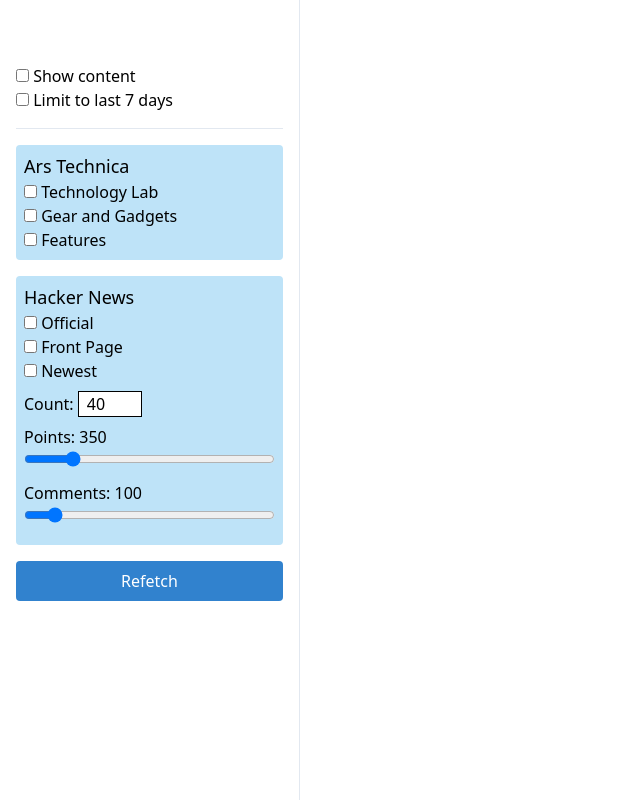
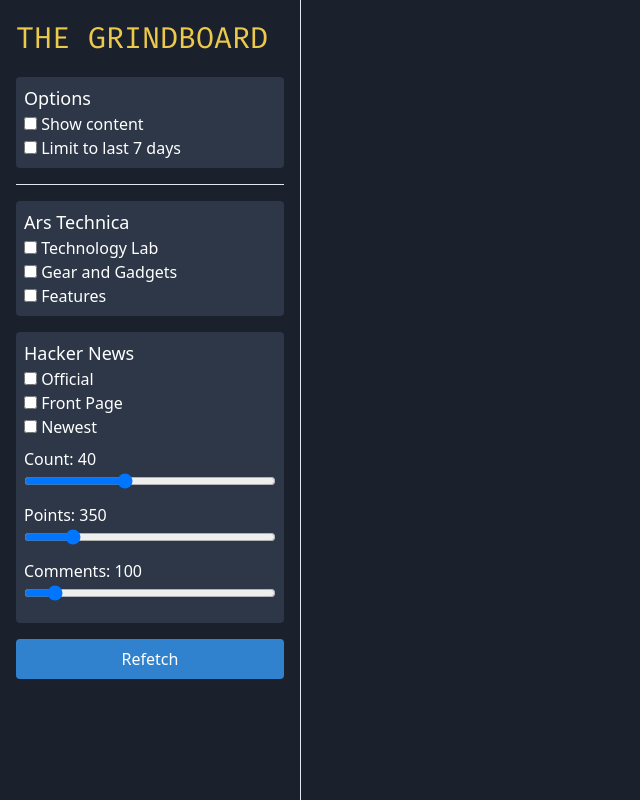
Before and after one commit to warlyware/newsletter-hq, a Nuxt app: page / in a window 1280 px wide. Shown: the whole page, without its empty margins (0-640 px from the left). Built offline with nearby package versions, Linux system fonts and the light colour scheme.

Commit message:
Update styles

```diff
--- a/components/EntryItem.vue
+++ b/components/EntryItem.vue
@@ -1,6 +1,6 @@
 <template>
   <div class="flex flex-col m-4 rounded-lg border border-grey-600 shadow-md">
-    <div class="flex font-bold mb-2 bg-gray-200 p-2 text-sm">
+    <div class="flex font-bold mb-2 bg-gray-800 p-2 text-sm rounded-lg">
       <div v-if="entryData.feed.image" class="pr-2">
         <img :src="entryData.feed.image" class="w-6">
       </div>
@@ -13,18 +13,19 @@
         </div>
       </a>
       <div class="italic">
-        <a :href="entryData.link" target="_blank">Link</a> --
-        ({{ publishDate }})
+        {{ publishDate }}
+        <a class="uppercase text-lg font-bold tracking-widest underline text-blue-500 pl-4"
+        :href="entryData.link" target="_blank">Link</a>
       </div>
       <div class="py-4 -mx-2 clearfix">
         <div v-for="category in entryData.categories"
         :key="category"
-        class="bg-blue-200 rounded p-1 px-2 mx-2 float-left">
+        class="bg-yellow-400 rounded p-1 px-2 mx-2 float-left text-gray-800 font-bold">
           <span v-html="category" />
         </div>
       </div>
       <div class="mb-2" v-html="entryData.description" />
-      <div v-if="options.includes('show-content')"
+      <div v-if="shouldShowContentSection"
       v-html="entryData.content" />
     </div>
   </div>
@@ -45,7 +46,10 @@
     ...mapState({
       options: 'selectedDisplayOptions'
     }),
-    publishDate() { return moment(this.entryData.pubDate).format('MMMM Do @ h:mm:ss a') }
+    publishDate() { return moment(this.entryData.pubDate).format('MMMM Do @ h:mma') },
+    shouldShowContentSection() {
+      return this.options.includes('show-content') && !this.entryData.feed.title.includes('Hacker News')
+    }
   },
   mounted() {
     console.log(this.entryData)
--- a/components/SourceList.vue
+++ b/components/SourceList.vue
@@ -1,13 +1,17 @@
 <template>
   <div class="p-4" id="source-list">
-    <display-options />
-    <request-options />
+    <div class="bg-gray-800 p-2 rounded">
+      <div class="text-lg">
+        Options
+      </div>
+      <display-options />
+      <request-options />
+    </div>
 
     <hr class="my-4">
-
     <ul>
       <li v-for="(sourceGroup, groupName) in sources"
-      :key="groupName" class="p-2 mb-4 bg-blue-200 rounded">
+      :key="groupName" class="p-2 mb-4 bg-gray-800 rounded">
         <div class="text-lg">
           {{ groupName }}
         </div>
@@ -22,8 +26,9 @@
         <div v-if="groupName === 'Hacker News'"
         class="flex flex-col py-2">
           <div class="pb-2">
-            Count:
-            <input type="text" class="border border-black px-2 w-16"
+            Count: {{ hackerNewsOptions.count }}
+            <input type="range" class="w-full"
+            min="1" max="100" value="40"
             v-model="hackerNewsOptions.count">
           </div>
           <div class="pb-2">
--- a/layouts/default.vue
+++ b/layouts/default.vue
@@ -5,5 +5,7 @@
 </template>
 
 <style>
-
+body {
+  @apply bg-gray-900 text-white
+}
 </style>
--- a/pages/index.vue
+++ b/pages/index.vue
@@ -1,6 +1,11 @@
 <template>
   <div class="app-container flex">
-    <source-list class="w-1/5 border-r min-h-screen pt-16" />
+    <div class="border-r min-h-screen">
+      <h1 class="p-4 pb-0 text-yellow-500 text-3xl font-fira-code">
+        THE GRINDBOARD
+      </h1>
+      <source-list class="w-1/5" />
+    </div>
     <entries-list class="w-4/5" />
   </div>
 </template>
@@ -18,7 +23,12 @@
 </script>
 
 <style>
+@import url('https://fonts.googleapis.com/css2?family=Fira+Code:wght@400;600&display=swap');
+
 .app-container {
   @apply min-h-screen flex justify-center items-center;
 }
+.font-fira-code {
+  font-family: 'Fira Code', monospace;
+}
 </style>
```
